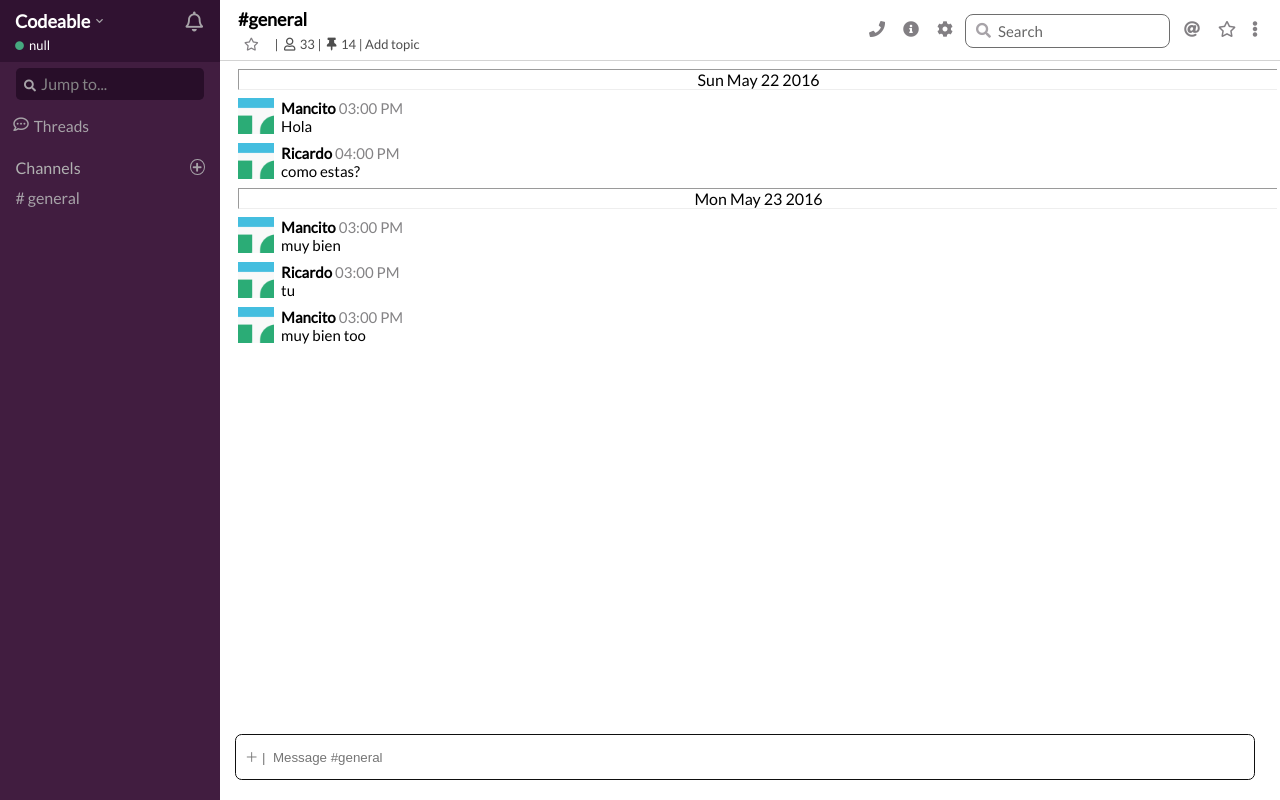
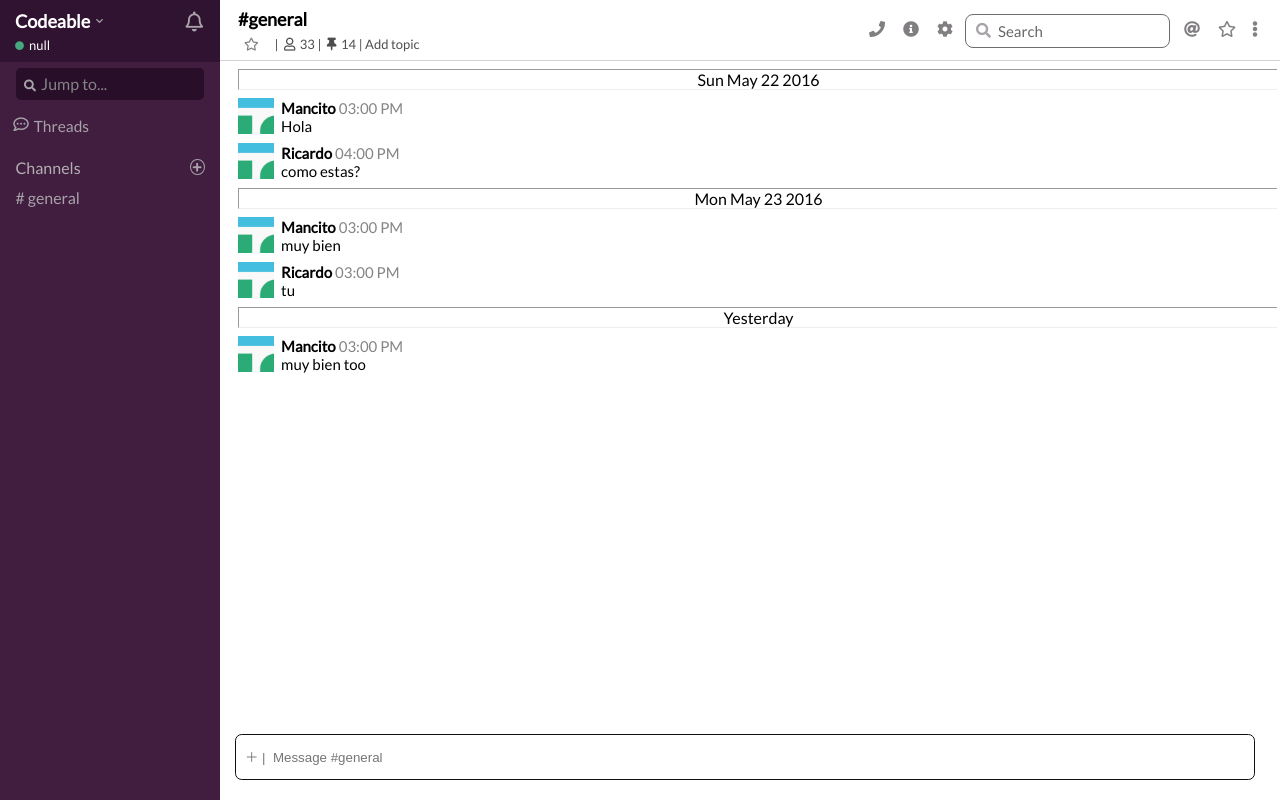
Before and after one commit to CesarCachay/js-slack-clon, a website: page public/main.html in a window 1280 px wide. Drawn offline with Linux system fonts and the light colour scheme.

Commit message:
Date messages (#76)
* Add current day as Today

* Fix conflicts

```diff
--- a/public/js/main.js
+++ b/public/js/main.js
@@ -25,7 +25,7 @@ let currentChannels = [
       {
         author: "Mancito",
         content: "muy bien too",
-        timestamp: new Date("May 23, 2016 15:00:00")
+        timestamp: new Date("May 24, 2019 15:00:00")
       }
     ]
   }
@@ -150,10 +150,9 @@ function receiveComment(inputMessage) {
   saveChannelStorage();
   renderComments(activeChannel);
 
-  if(localStorage.getItem("currentUser") !== newMessage.author) {
+  if (localStorage.getItem("currentUser") !== newMessage.author) {
     const sound = new Audio("../assets/notification-sound.mp3");
     sound.play();
-
   }
 }
 
@@ -188,9 +187,18 @@ function renderComments(channelName) {
     const divMessageGroup = document.createElement("hr");
     divMessageGroup.className = "message-group";
     let savedTime = new Date(channelMessage.timestamp);
-    divMessageGroup.innerHTML = `${savedTime.toDateString()}`;
+
+    // Comparison of dates for group
+    if (savedTime.toDateString() === new Date().toDateString()) {
+      divMessageGroup.innerHTML = "Today";
+    } else if (savedTime.toDateString() === calDateBefore()) {
+      divMessageGroup.innerHTML = "Yesterday";
+    } else {
+      divMessageGroup.innerHTML = `${savedTime.toDateString()}`;
+    }
+
     const divMessage = document.createElement("div");
-
+    //Render messages
     divMessage.innerHTML = `<div class="single-message">
       <img src="./assets/user_icon.png" alt="user's icon">
       <div class="written-part-msg">
@@ -220,6 +228,13 @@ function renderComments(channelName) {
     .scrollTo(0, document.querySelector(".msg-display").scrollHeight);
 }
 
+function calDateBefore() {
+  var datenew = new Date();
+  var beforeDate = datenew.getDate() - 1;
+  datenew.setDate(beforeDate);
+  return datenew.toDateString();
+}
+
 /// Server
 
 socket.addEventListener("open", () => {
--- a/public/styles/login-styles.css
+++ b/public/styles/login-styles.css
@@ -130,6 +130,7 @@ body {
 
 #my_user[type="text"] {
   text-align: right;
+  font-size: 20px;
 }
 
 .form__question {
```
